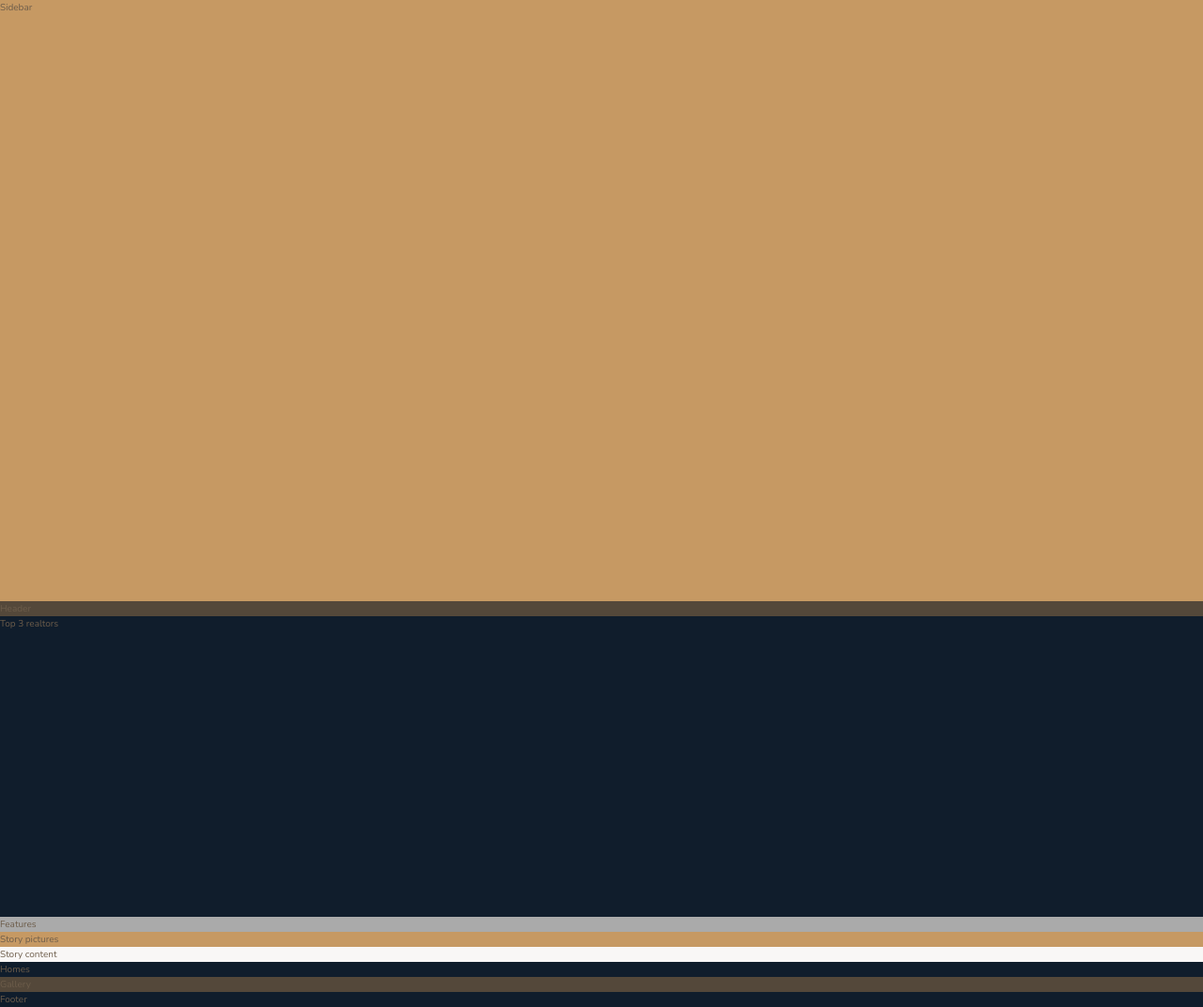
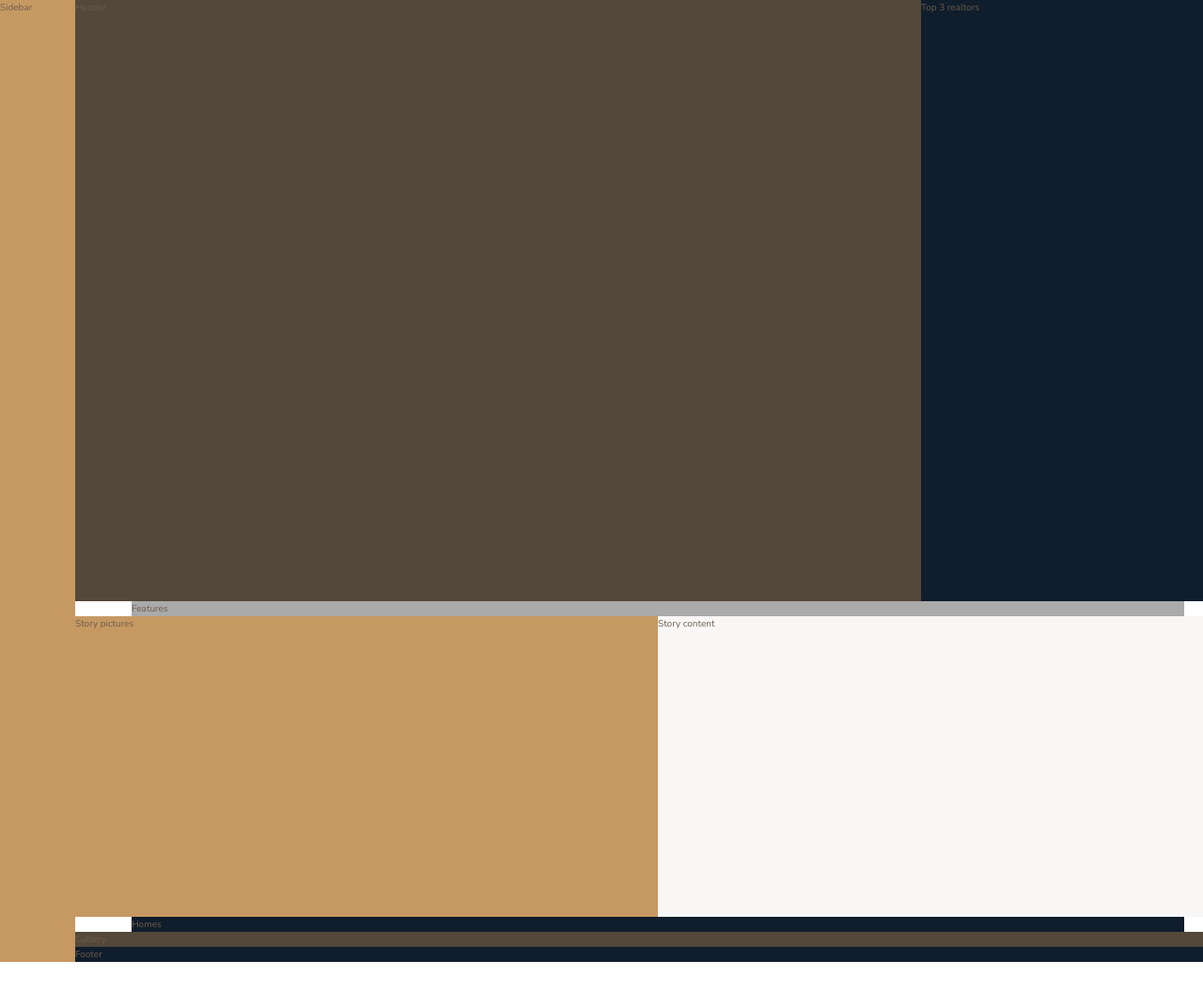
Before and after one commit to SabinaCristea/nexter-sass-project, a website: page index.html in a window 1280 px wide. Shown: the whole page at 94% size. After the commit the page ends 1024 px from the top, so only its background shows below. Drawn offline with nearby package versions, Linux system fonts and the light colour scheme.

Commit message:
Finished building general layout

```diff
--- a/sass/_base.scss
+++ b/sass/_base.scss
@@ -38,4 +38,9 @@ body {
   display: grid;
 
   grid-template-rows: 80vh min-content 40vh repeat(3, min-content);
+  grid-template-columns:
+    [sidebar-start] 8rem [sidebar-end full-start] minmax(6rem, 1fr)
+    [center-start] repeat(8, [col-start] minmax(min-content, 14rem) [col-end])
+    [center-end]
+    1fr [full-end];
 }
--- a/sass/_features.scss
+++ b/sass/_features.scss
@@ -1,3 +1,4 @@
 .features {
   background-color: $color-grey-light-2;
+  grid-column: center-start / center-end;
 }
--- a/sass/_footer.scss
+++ b/sass/_footer.scss
@@ -1,3 +1,4 @@
 .footer {
   background-color: $color-secondary;
+  grid-column: full-start / full-end;
 }
--- a/sass/_gallery.scss
+++ b/sass/_gallery.scss
@@ -1,3 +1,4 @@
 .gallery {
   background-color: $color-grey-dark-1;
+  grid-column: full-start / full-end;
 }
--- a/sass/_header.scss
+++ b/sass/_header.scss
@@ -1,3 +1,4 @@
 .header {
   background-color: $color-grey-dark-1;
+  grid-column: full-start / col-end 6;
 }
--- a/sass/_homes.scss
+++ b/sass/_homes.scss
@@ -1,3 +1,4 @@
 .homes {
   background-color: $color-secondary;
+  grid-column: center-start / center-end;
 }
--- a/sass/_realtors.scss
+++ b/sass/_realtors.scss
@@ -1,3 +1,4 @@
 .realtors {
   background-color: $color-secondary;
+  grid-column: col-start 7 / full-end;
 }
--- a/sass/_sidebar.scss
+++ b/sass/_sidebar.scss
@@ -1,3 +1,5 @@
 .sidebar {
   background-color: $color-primary;
+  grid-column: sidebar-start / sidebar-end;
+  grid-row: 1/-1;
 }
--- a/sass/_story.scss
+++ b/sass/_story.scss
@@ -1,9 +1,11 @@
 .story {
   &__pictures {
     background-color: $color-primary;
+    grid-column: full-start / col-end 4;
   }
 
   &__content {
     background-color: $color-grey-light-1;
+    grid-column: col-start 5 / full-end;
   }
 }
```
Also changed, not shown: css/style.css.
